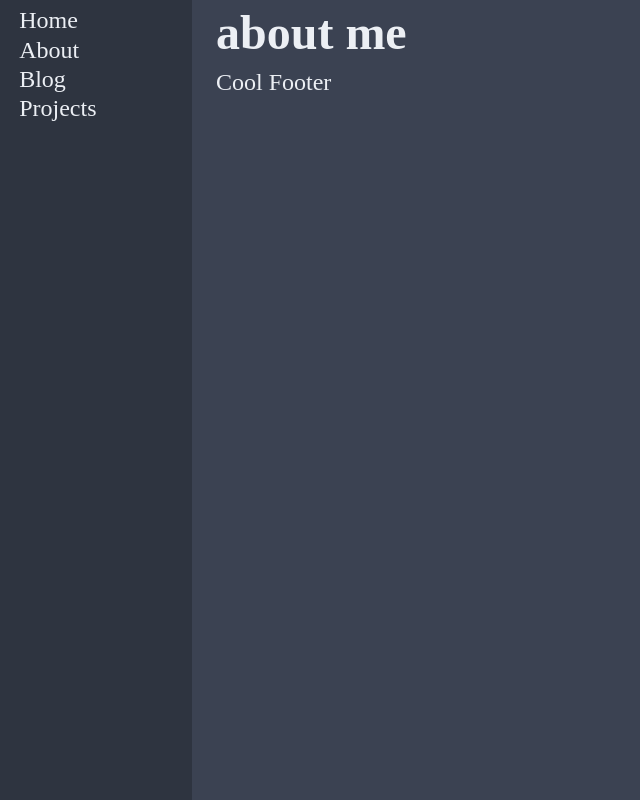
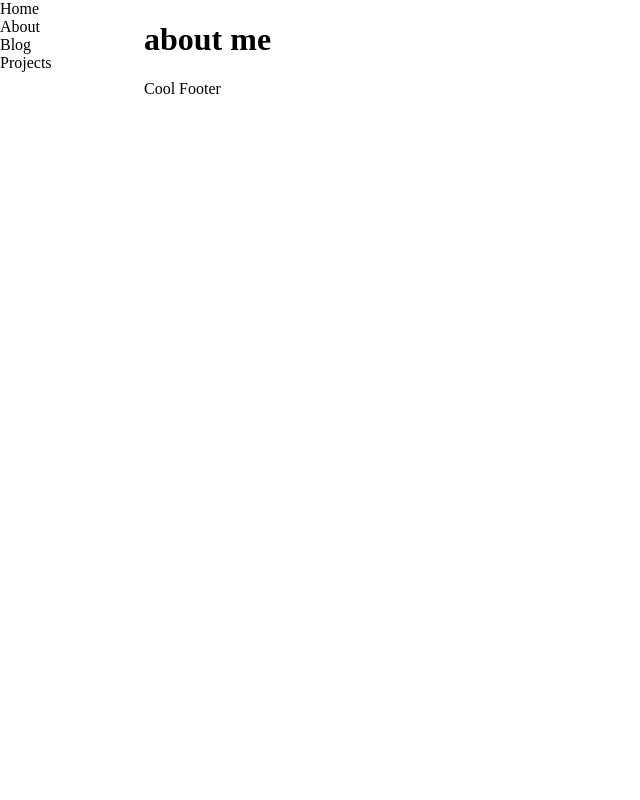
Before and after one commit to StormLight14/my-site, a SvelteKit app: page /about in a window 1280 px wide. Shown: the whole page, without its empty margins (0-640 px from the left). Built offline with nearby package versions, Linux system fonts and the light colour scheme.

Commit message:
make site prettier yay

```diff
--- a/src/app.scss
+++ b/src/app.scss
@@ -13,6 +13,7 @@ html {
 	--surface-3-dark: var(--gray-10);
 	--surface-4-dark: var(--gray-9);
 	--background-dark: var(--gradient-8);
+	--navbar-background-dark: var(--gray-11);
 	--border-dark: var(--gray-9);
 
 	/* light */
@@ -24,6 +25,7 @@ html {
 	--surface-3-light: var(--gray-2);
 	--surface-4-light: var(--gray-3);
 	--background-light: none;
+	--navbar-background-light: var(--gray-3);
 	--border-light: var(--gray-4);
 }
 
@@ -38,6 +40,7 @@ html {
 	--surface-3: var(--surface-3-dark);
 	--surface-4: var(--surface-4-dark);
 	--background: var(--background-dark);
+	--navbar-background: var(--navbar-background-dark);
 	--border: var(--border-dark);
 }
 
@@ -53,6 +56,7 @@ html {
 		--surface-3: var(--surface-3-light);
 		--surface-4: var(--surface-4-light);
 		--background: var(--background-light);
+		--navbar-background: var(--navbar-background-light);
 		--border: var(--border-light);
 	}
 }
@@ -89,9 +93,8 @@ html {
     height: 100%
 }
 body {
-    font-size: 1.5rem;
-    background-color: #3b4252;
-    color: #eceff4;
+    background-color: var(--background);
+    color: var(--text-1);
     margin: 0;
     height: 100%;
 }
@@ -100,48 +103,80 @@ img {
     border-radius: var(--radius-3);
 }
 
-h1 {
-    margin-top: 0.1em;
-    margin-bottom: 0.2em;
-}
-
-p {
-    margin: 0.1em 0;
-}
-
 ul,
 ol {
     list-style: none;
     padding: 0;
 }
 
-.content {
-    display: flex;
-    flex-direction: column;
-    flex: 1;
+.surface-1 {
+	background-color: var(--surface-1);
+	color: var(--text-2);
+}
+
+.surface-2 {
+	background-color: var(--surface-2);
+	color: var(--text-2);
+}
+
+.surface-3 {
+	background-color: var(--surface-3);
+	color: var(--text-1);
+}
+
+.surface-4 {
+	background-color: var(--surface-4);
+	color: var(--text-1);
 }
 
 .navbar {
-    background-color: #2e3440;
+    background-color: var(--navbar-background);
 
     position: static;
-    width: 8em;
+    width: 8rem;
     min-height: 100%;
 
     ul {
-        margin: 0.3em 0.8em;
+        margin: var(--size-1) var(--size-2);
     }
 
     li {
-        margin-bottom: 0.1em;
+        margin-bottom: var(--size-1);
     }
 
     a {
-        color: #eceff4;
+        color: var(--text-1);
         text-decoration: none;
     }
 
     a:hover {
-        color: #c8cdd6;
+        color: var(--text-2);
     }
 }
+
+.prose :is(h2, h3, h4, h5, h6) {
+	margin-top: var(--size-8);
+	margin-bottom: var(--size-3);
+}
+
+.prose p:not(:is(h2, h3, h4, h5, h6) + p) {
+	margin-top: var(--size-7);
+}
+
+.prose :is(ul, ol) {
+	padding-left: var(--size-5);
+	list-style-type: circle;
+
+	li {
+		margin-block: var(--size-2);
+		padding-inline-start: var(--size-2);
+	}
+}
+
+.prose pre {
+	max-inline-size: 100%;
+	padding: var(--size-3);
+	border-radius: 8px;
+	tab-size: 2;
+	//background:
+}
--- a/src/lib/index.js
+++ /dev/null
@@ -1 +0,0 @@
-// place files you want to import through the `$lib` alias in this folder.
--- /dev/null
+++ b/src/lib/utils.js
@@ -0,0 +1,6 @@
+export function formatDate(date, dateStyle = 'medium', locales = 'en') {
+	// Safari is mad about dashes in the date
+	const dateToFormat = new Date(date.replaceAll('-', '/'))
+	const dateFormatter = new Intl.DateTimeFormat(locales, { dateStyle })
+	return dateFormatter.format(dateToFormat)
+}
--- a/src/routes/+layout.svelte
+++ b/src/routes/+layout.svelte
@@ -14,10 +14,8 @@
 
 <div class="container">
     <Navbar/>
-    <div>
-        <main>
-            <slot/>
-        </main>
+    <div class="content">
+        <slot/>
         <Footer/>
     </div>
 </div>
--- /dev/null
+++ b/src/routes/[slug]/+page.svelte
@@ -0,0 +1,54 @@
+<script>
+    export let data
+    import { formatDate } from '$lib/utils'
+</script>
+
+<svelte:head>
+    <title>{data.meta.title}</title>
+    <meta property="og:type" content="article"/>
+    <meta property="og:title" content={data.meta.title}/>
+</svelte:head>
+
+<article>
+    <hgroup>
+        <h1>{data.meta.title}</h1>
+        <p>Published at {formatDate(data.meta.date)}</p>
+    </hgroup>
+
+    <div class="tags">
+        {#each data.meta.categories as category}
+            <span class="surface-4">&num;{category}</span>
+        {/each}
+    </div>
+
+    <div class="prose">
+        <svelte:component this={data.content}/>
+    </div>
+</article>
+
+<style>
+	article {
+		max-inline-size: var(--size-content-3);
+		margin-inline: auto;
+	}
+
+	h1 {
+		text-transform: capitalize;
+	}
+
+	h1 + p {
+		margin-top: var(--size-2);
+		color: var(--text-2);
+	}
+
+	.tags {
+		display: flex;
+		gap: var(--size-3);
+		margin-top: var(--size-7);
+	}
+
+	.tags > * {
+		padding: var(--size-2) var(--size-3);
+		border-radius: var(--radius-round);
+	}
+</style>
```
Also changed, not shown: src/posts/another-test-post.md (+2 -2 lines), src/posts/test-post.md (+8 -1 lines), src/routes/[slug]/+page.js (added, +14 -0 lines), 2 other files (tests, documents, lock files or other folders).
